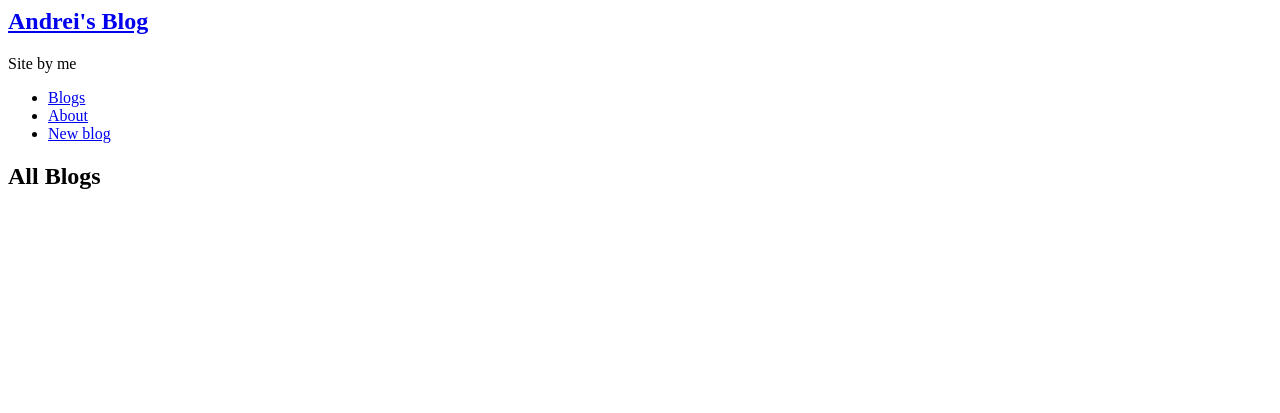
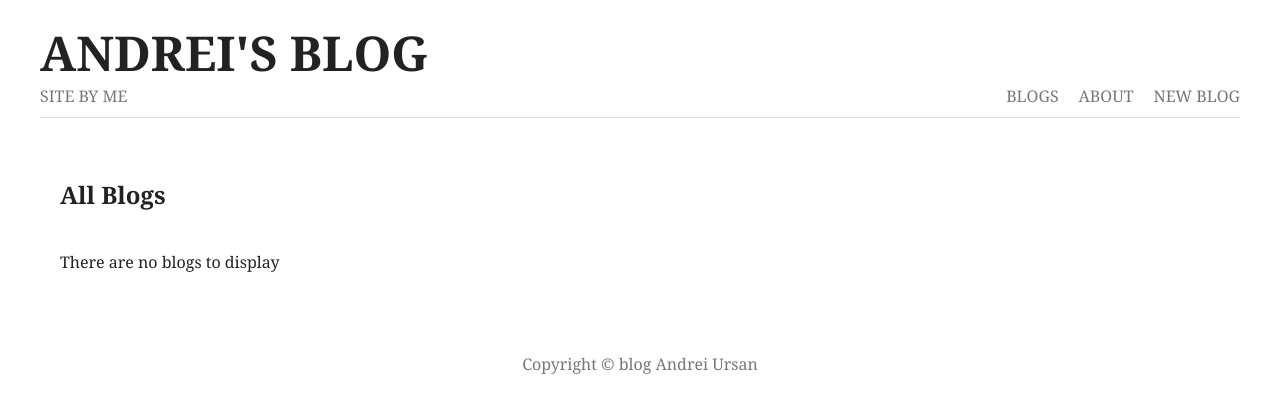
Before and after one commit to andreiursan23/nodejs-net-ninja-crash-course, a Node server app: template clients-servers/views/index.ejs in a window 1280 px wide. Shown: the top 413 px of the page. Run offline with Node 20, Linux system fonts and the light colour scheme; the template is opened without the code that fills it, so the values that code supplies are empty.

Commit message:
More progress

```diff
--- a/clients-servers/app.js
+++ b/clients-servers/app.js
@@ -9,12 +9,25 @@ app.set("view engine", "ejs");
 // listen for req
 app.listen(3000);
 
+app.use((req, res) => {
+  console.log("new req made");
+  console.log("host: ", req.hostname);
+  console.log("path: ", req.path);
+  console.log("method: ", req.method);
+  console.log("---------------------");
+})
+
 app.get("/", (req, res) => {
   // this method sets up the req header automatically
   // res.send("<p>Home page</p>");
   // res.sendFile("./views/index.html", { root: __dirname });
+  const blogs = [
+    {title: "Phenomenal programmer learns back-end", snippet:"Lorem ipsum dolor sit amet consectetur"},
+    {title: "Front-end interviews", snippet:"Lorem ipsum dolor sit amet consectetur"},
+    {title: "NextJS is the next big thing", snippet:"Lorem ipsum dolor sit amet consectetur"},
+  ]
 
-  res.render("index", { title: "Home" });
+  res.render("index", { title: "Home", blogs });
 });
 
 app.get("/about", (req, res) => {
--- a/clients-servers/views/index.ejs
+++ b/clients-servers/views/index.ejs
@@ -1,25 +1,21 @@
 <html lang="en">
-<head>
-  <meta charset="UTF-8">
-  <meta http-equiv="X-UA-Compatible" content="IE=edge">
-  <meta name="viewport" content="width=device-width, initial-scale=1.0">
-  <title>My NodeJS Blog | <%= title %></title>
-</head>
-<body>
-  <nav>
-    <div class="site-title">
-      <a href="/"><h1>Andrei's Blog</h1></a>
-      <p>Site by me</p>
-    </div>
-    <ul>
-      <li><a href="/">Blogs</a></li>
-      <li><a href="/about">About</a></li>
-      <li><a href="/blogs/create">New blog</a></li>
-    </ul>
+  <%- include("./partials/head.ejs") %>
+  <body>
+    <%- include("./partials/nav.ejs") %>
 
     <div class="blogs content">
       <h2>All Blogs</h2>
+
+      <% if (blogs.length > 0) { %>
+        <% blogs.forEach(blog => { %>
+          <h3 class="title"><%= blog.title %></h3>
+          <p class="snippet"><%= blog.snippet %></p>
+        <% }) %>
+      <% } else { %>
+        <p>There are no blogs to display</p>
+      <% } %>
     </div>
-  </nav>
-</body>
+
+    <%- include("./partials/footer.ejs") %>
+  </body>
 </html>
--- /dev/null
+++ b/clients-servers/views/partials/footer.ejs
@@ -0,0 +1,3 @@
+<footer>
+  Copyright &copy; blog Andrei Ursan
+</footer>
--- /dev/null
+++ b/clients-servers/views/partials/head.ejs
@@ -0,0 +1,98 @@
+<head>
+  <meta charset="UTF-8" />
+  <meta http-equiv="X-UA-Compatible" content="IE=edge" />
+  <meta name="viewport" content="width=device-width, initial-scale=1.0" />
+  <title>My NodeJS Blog | <%= title %></title>
+  <style>
+    @import url("https://fonts.googleapis.com/css2?family=Noto+Serif:wght@400;700&display=swap");
+    body {
+      max-width: 1200px;
+      margin: 20px auto;
+      padding: 0 20px;
+      font-family: "Noto Serif", serif;
+      max-width: 1200px;
+    }
+    p,
+    h1,
+    h2,
+    h3,
+    a,
+    ul {
+      margin: 0;
+      padding: 0;
+      text-decoration: none;
+      color: #222;
+    }
+    /* nav & footer styles */
+    nav {
+      display: flex;
+      justify-content: space-between;
+      margin-bottom: 60px;
+      padding-bottom: 10px;
+      border-bottom: 1px solid #ddd;
+      text-transform: uppercase;
+    }
+    nav ul {
+      display: flex;
+      justify-content: space-between;
+      align-items: flex-end;
+    }
+    nav li {
+      list-style-type: none;
+      margin-left: 20px;
+    }
+    nav h1 {
+      font-size: 3em;
+    }
+    nav p,
+    nav a {
+      color: #777;
+      font-weight: 300;
+    }
+    footer {
+      color: #777;
+      text-align: center;
+      margin: 80px auto 20px;
+    }
+    h2 {
+      margin-bottom: 40px;
+    }
+    h3 {
+      text-transform: capitalize;
+      margin-bottom: 8px;
+    }
+    .content {
+      margin-left: 20px;
+    }
+    /* index styles */
+    /* details styles */
+    /* create styles */
+    .create-blog form {
+      max-width: 400px;
+      margin: 0 auto;
+    }
+    .create-blog input,
+    .create-blog textarea {
+      display: block;
+      width: 100%;
+      margin: 10px 0;
+      padding: 8px;
+    }
+    .create-blog label {
+      display: block;
+      margin-top: 24px;
+    }
+    textarea {
+      height: 120px;
+    }
+    .create-blog button {
+      margin-top: 20px;
+      background: crimson;
+      color: white;
+      padding: 6px;
+      border: 0;
+      font-size: 1.2em;
+      cursor: pointer;
+    }
+  </style>
+</head>
--- /dev/null
+++ b/clients-servers/views/partials/nav.ejs
@@ -0,0 +1,11 @@
+<nav>
+  <div class="site-title">
+    <a href="/"><h1>Andrei's Blog</h1></a>
+    <p>Site by me</p>
+  </div>
+  <ul>
+    <li><a href="/">Blogs</a></li>
+    <li><a href="/about">About</a></li>
+    <li><a href="/blogs/create">New blog</a></li>
+  </ul>
+</nav>
```
Also changed, not shown: clients-servers/views/404.ejs (+7 -20 lines), clients-servers/views/about.ejs (+4 -17 lines), clients-servers/views/create.ejs (+4 -17 lines).
